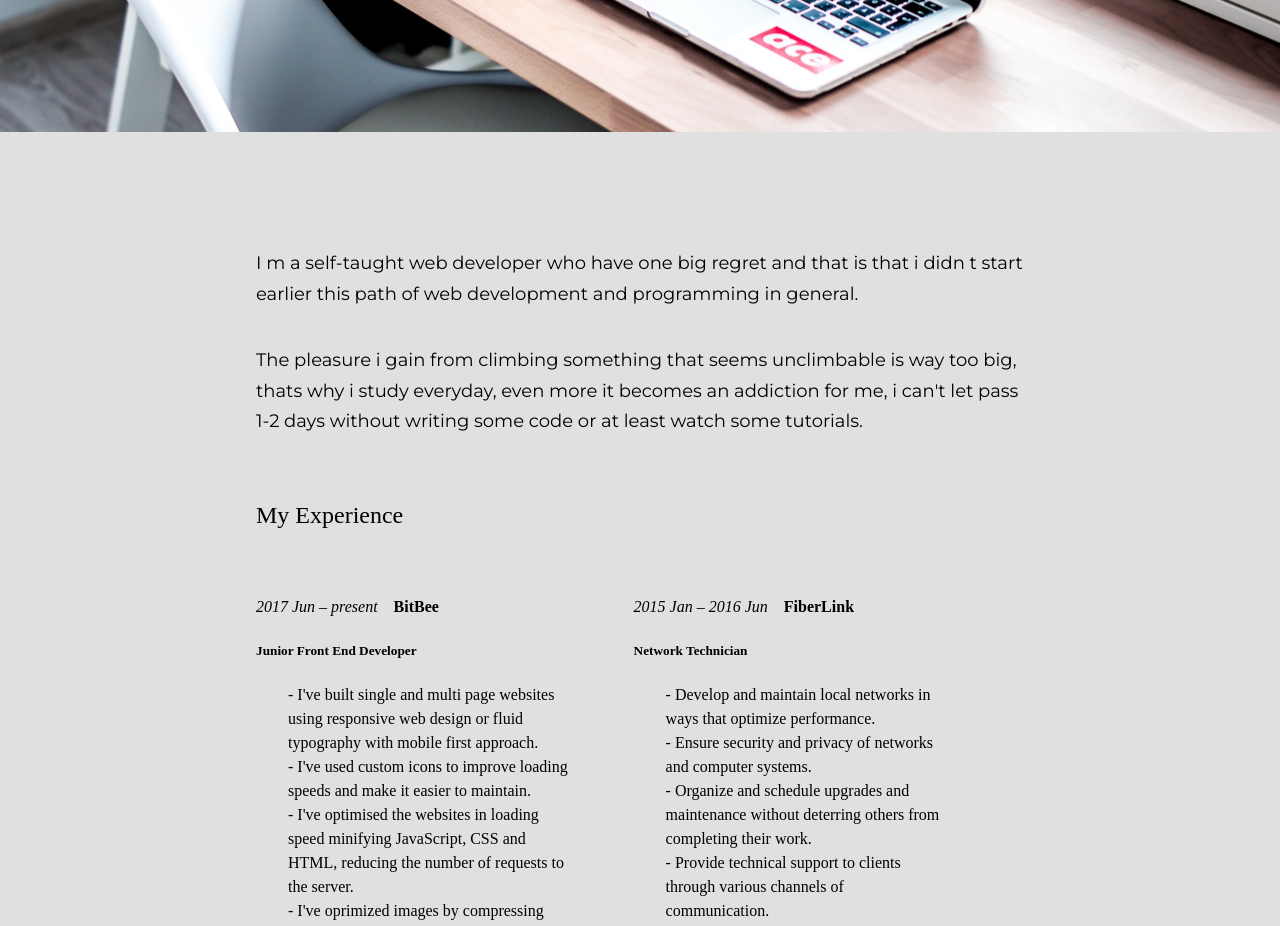
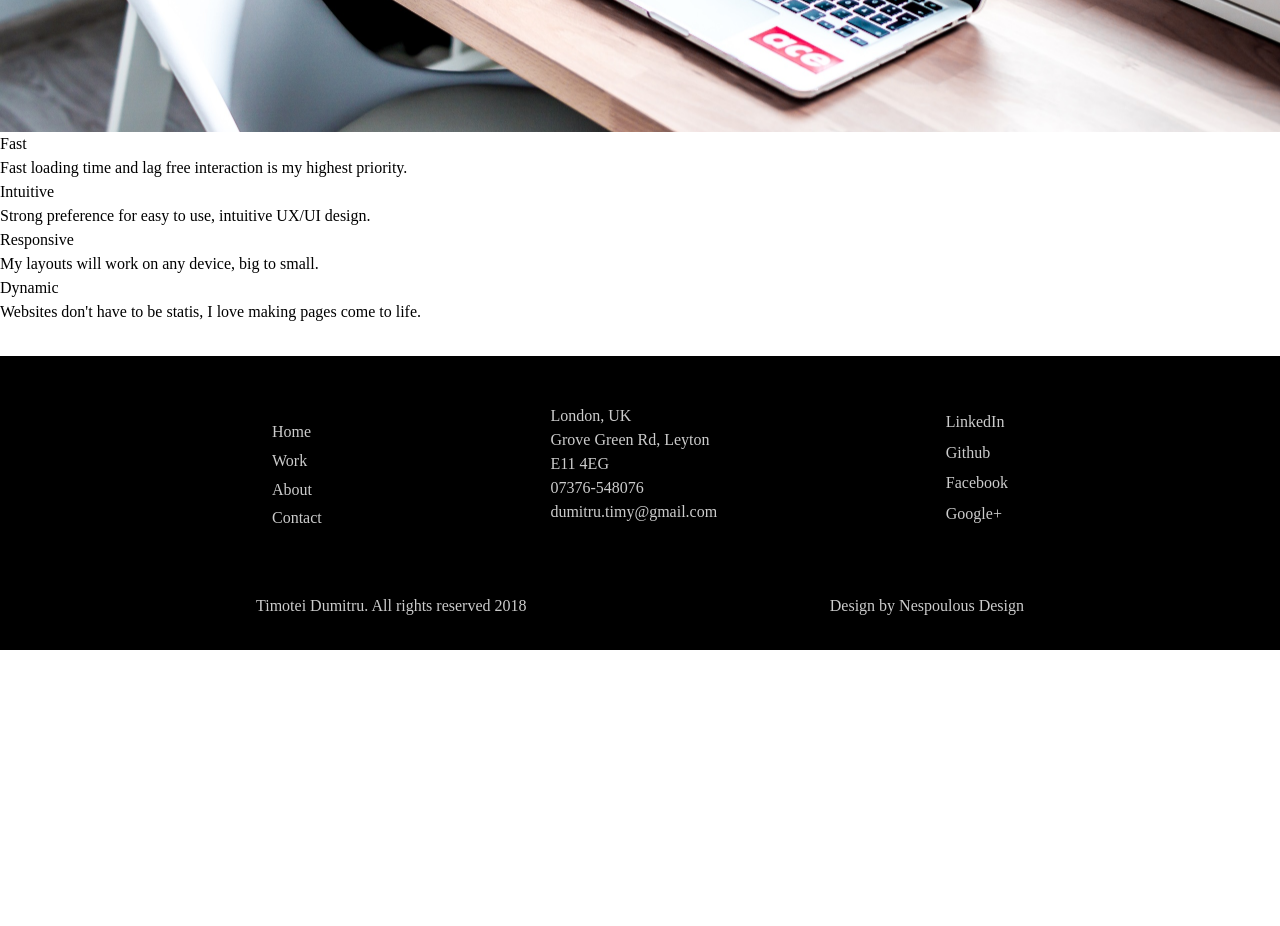
Before and after one commit to timoteidumitru/Last_Version_CV, a React (Create React App) app: page /Last_Version_CV/about in a window 1280 px wide. Shown: the part 1020-1946 px from the top of the page. After the commit the page ends 1670 px from the top, so only its background shows below. Built offline with nearby package versions, Linux system fonts and the light colour scheme.

Commit message:
structure of upper section of about page

```diff
--- a/src/components/about/Index.js
+++ b/src/components/about/Index.js
@@ -1,7 +1,7 @@
 import React, { Component } from 'react'
 import './about.scss'
 import Intro from './Intro';
-import Content from './Content';
+import Squares from './Squares';
 import Footer from './Footer';
 
 export default class Index extends Component {
@@ -10,7 +10,7 @@ export default class Index extends Component {
     return (
       <div className="about-main">
         <Intro />
-        <Content />
+        <Squares />
         <Footer />
       </div>
     )
--- /dev/null
+++ b/src/components/about/Squares.js
@@ -0,0 +1,40 @@
+import React from 'react'
+
+export default function Square() {
+  return (
+    <div>
+      <div className="item-about clock">
+        <span className="item-abut-title">
+          Fast
+        </span>
+        <div className="item-about-message">
+          Fast loading time and lag free interaction is my highest priority.
+        </div>
+      </div>
+      <div className="item-about bulb">
+        <span className="item-abut-title">
+          Intuitive
+        </span>
+        <div className="item-about-message">
+          Strong preference for easy to use, intuitive UX/UI design.
+        </div>
+      </div>
+      <div className="item-about computer">
+        <span className="item-abut-title">
+          Responsive
+        </span>
+        <div className="item-about-message">
+          My layouts will work on any device, big to small.
+        </div>
+      </div>
+      <div className="item-about rocket">
+        <span className="item-abut-title">
+          Dynamic
+        </span>
+        <div className="item-about-message">
+          Websites don't have to be statis, I love making pages come to life.
+        </div>
+      </div>
+    </div>
+  )
+}
--- a/src/components/about/about.scss
+++ b/src/components/about/about.scss
@@ -29,7 +29,6 @@
   content: '';
   display: block;
   position: absolute;
-  // top: 0;
   width: 25%;
   left: 38%;
   border-bottom: 2px solid black;
```
